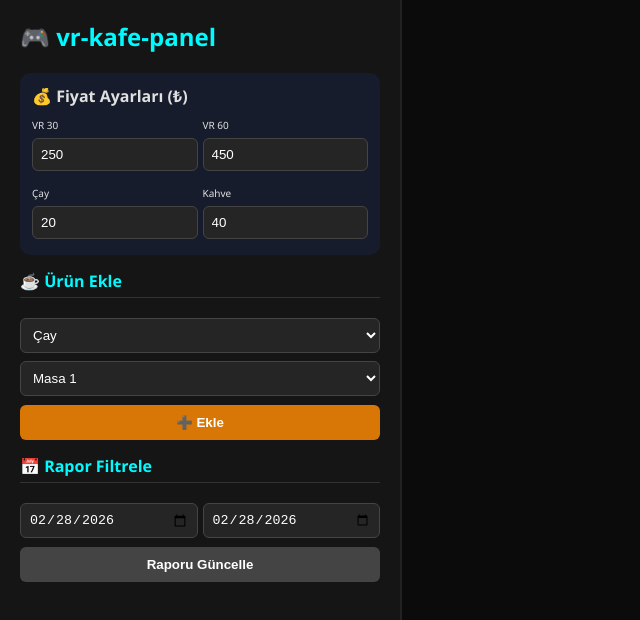
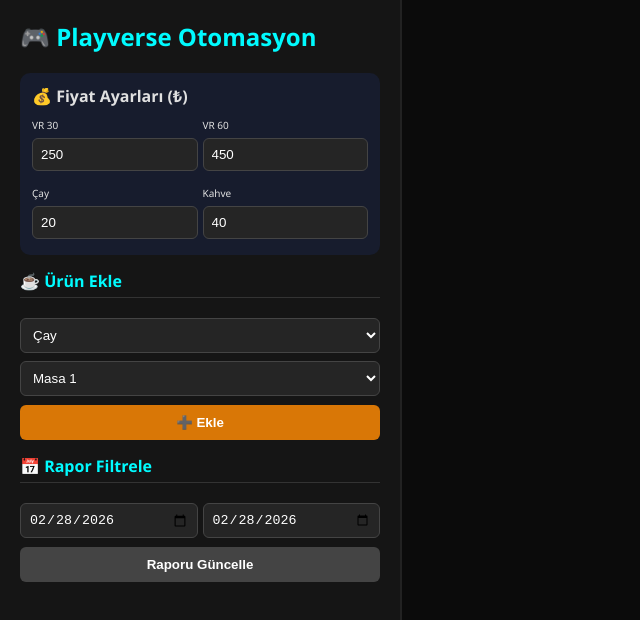
Before and after one commit to playversevr/playverse-otomasyon, a website: page public/index.html in a window 1280 px wide. Shown: the top 620 px of the page, without its empty margins (0-640 px from the left). Drawn offline with Linux system fonts and the light colour scheme; no server answers.

Commit message:
Update index.html

```diff
--- a/public/index.html
+++ b/public/index.html
@@ -3,7 +3,7 @@
 <head>
     <meta charset="UTF-8">
     <meta name="viewport" content="width=device-width, initial-scale=1.0">
-    <title>VR Pro v15 - Detaylı Raporlama</title>
+    <title>Playverse Pro v15 - Otomasyon</title>
     <style>
         body { font-family: 'Segoe UI', sans-serif; background: #0b0b0b; color: #e0e0e0; margin: 0; display: flex; height: 100vh; overflow: hidden; }
         #sidebar { width: 360px; background: #151515; padding: 20px; border-right: 2px solid #222; overflow-y: auto; }
@@ -38,7 +38,7 @@
 <body>
 
 <div id="sidebar">
-    <h2 style="color: #00fbff; margin-top:0;">🎮 vr-kafe-panel</h2>
+    <h2 style="color: #00fbff; margin-top:0;">🎮 Playverse Otomasyon</h2>
 
     <div style="background: #1e3a8a33; padding: 12px; border-radius: 10px;">
         <h4 style="margin:0 0 5px 0;">💰 Fiyat Ayarları (₺)</h4>
```
